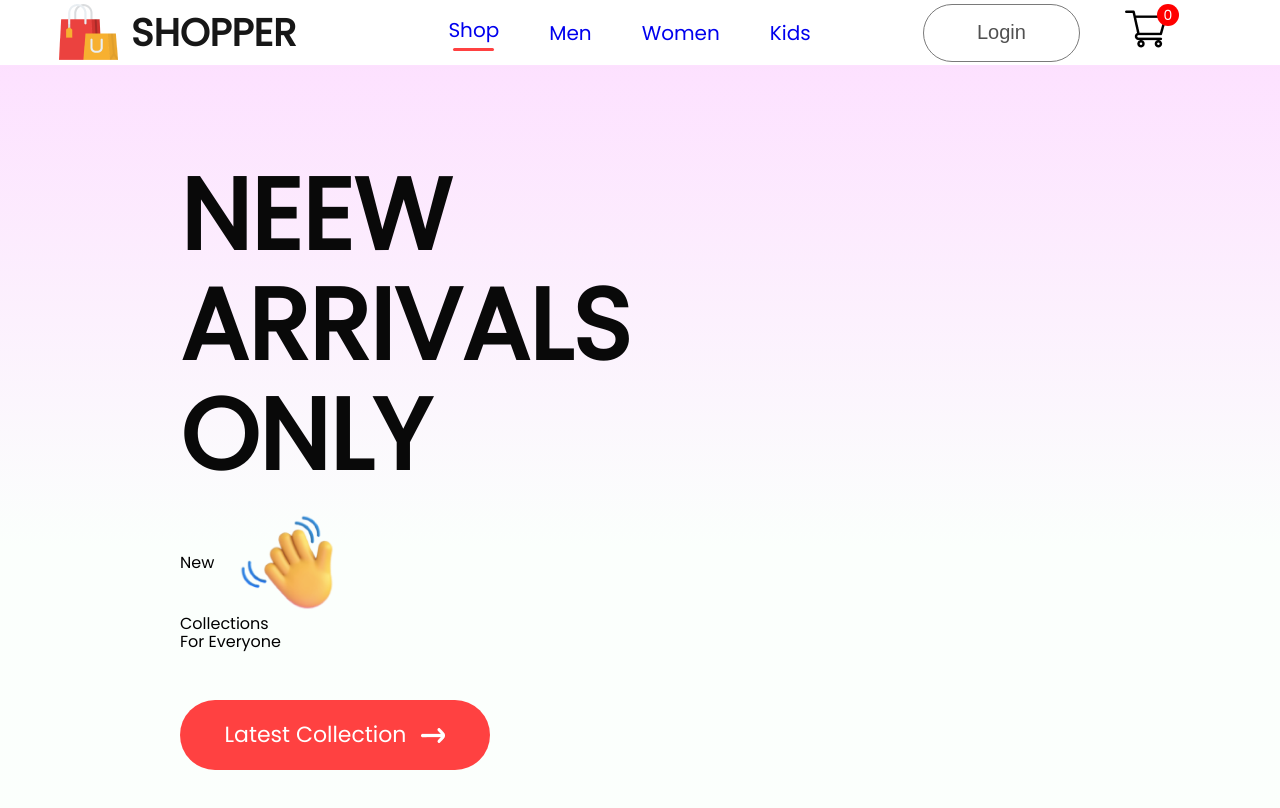
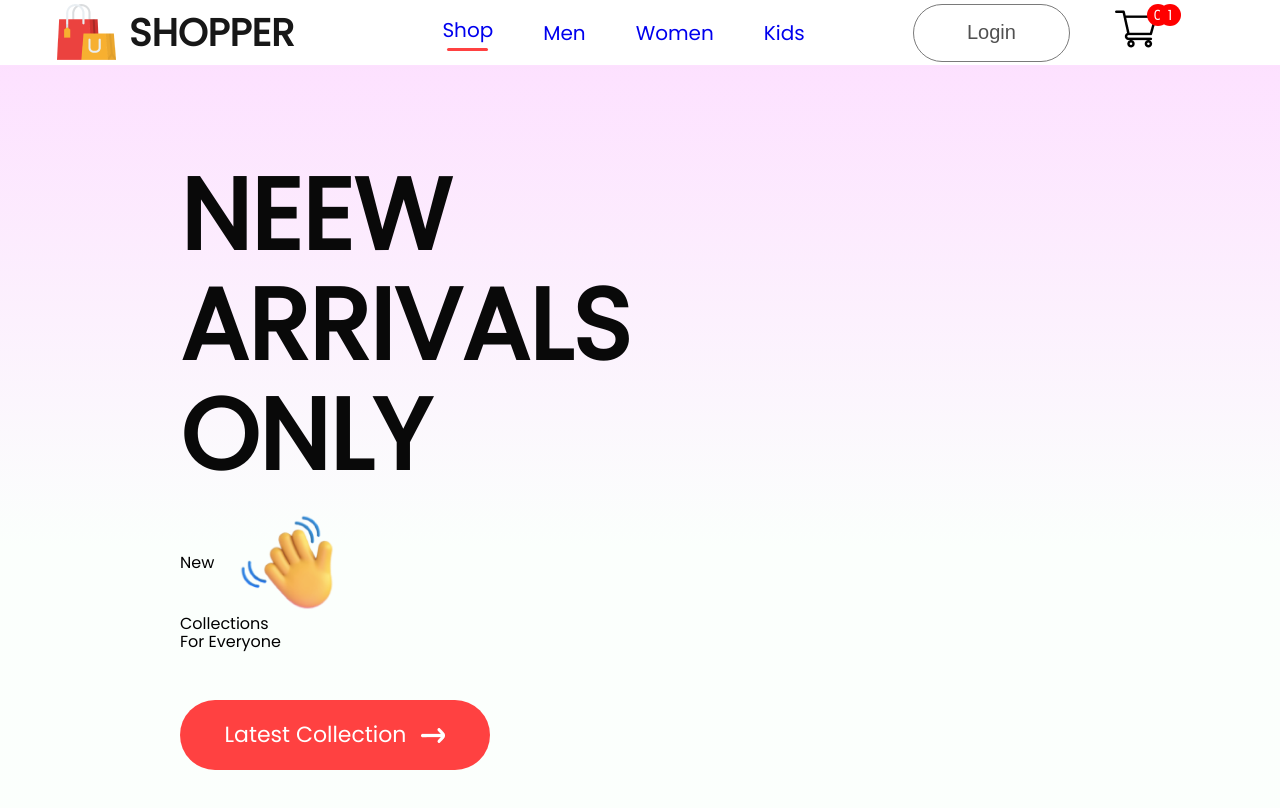
Before and after one commit to RupeshSahu969/E-commerce_project, a React (Create React App) app: page / in a window 1280 px wide. Shown: the top 808 px of the page. Built offline with nearby package versions, Linux system fonts and the light colour scheme.

Commit message:
add navbar

```diff
--- a/src/Component/Navbar/Navbar.jsx
+++ b/src/Component/Navbar/Navbar.jsx
@@ -27,6 +27,9 @@ const Navbar = () => {
                 <div className="nav-cart-count">
                     0
                 </div>
+                <div className="nav-cart-count">
+                    1
+                </div>
                 <h1></h1>
             </div>
         </div>
```
